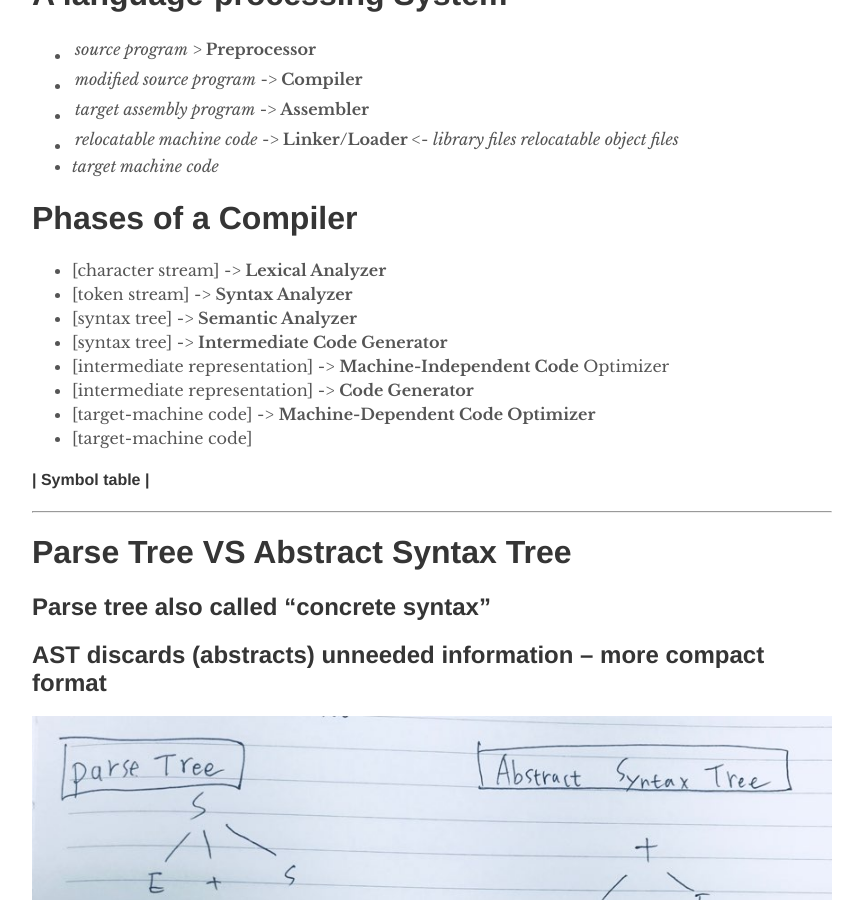
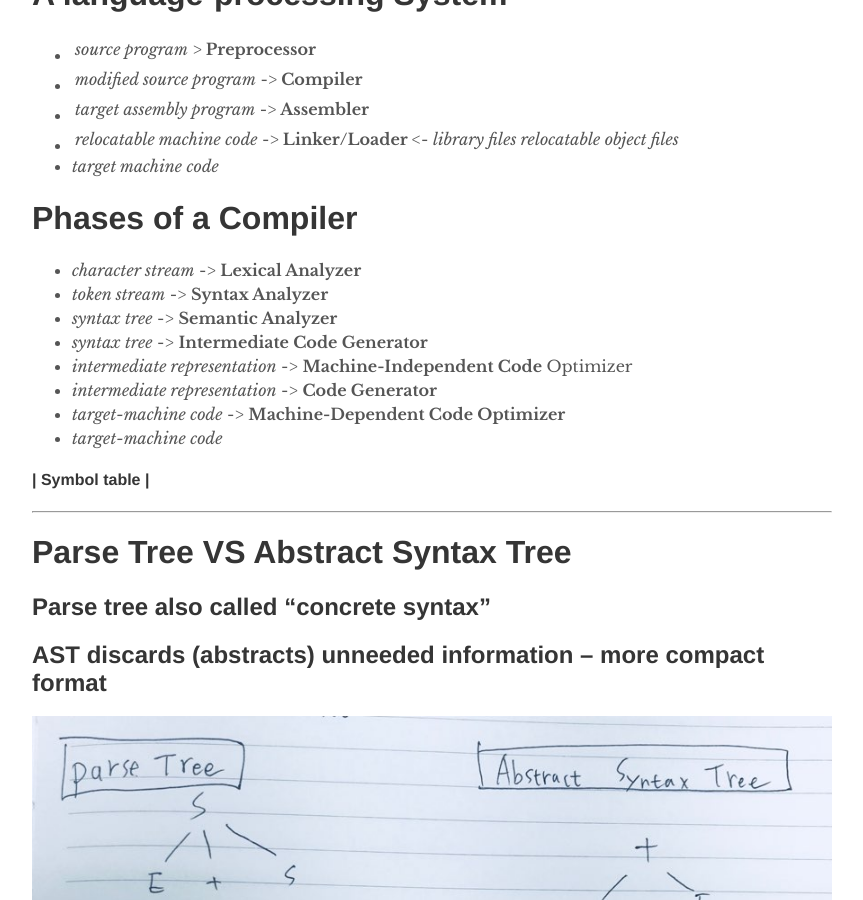
Before and after one commit to trilliwon/ABL, a Jekyll site: the page built from _posts/2017-12-15-compiler.md, in a window 1280 px wide and 900 px high, scrolled down 493 px. Shown: the whole window, without its empty margins (208-1071 px from the left). Built offline with Jekyll 4.4.1, drawn with Linux system fonts in a browser that asks for light colours; nearby versions of some CDN libraries.

Commit message:
Mon Jan 22 23:07:21 KST 2018

```diff
--- a/_posts/2017-12-15-compiler.md
+++ b/_posts/2017-12-15-compiler.md
@@ -17,14 +17,14 @@
   - _target machine code_
 
 # Phases of a Compiler
-  - [character stream] -> **Lexical Analyzer**
-  - [token stream] -> **Syntax Analyzer**
-  - [syntax tree] -> **Semantic Analyzer**
-  - [syntax tree] -> **Intermediate Code Generator**
-  - [intermediate representation] -> **Machine-Independent Code** Optimizer
-  - [intermediate representation] -> **Code Generator**
-  - [target-machine code] -> **Machine-Dependent Code Optimizer**
-  - [target-machine code]
+  - _character stream_ -> **Lexical Analyzer**
+  - _token stream_ -> **Syntax Analyzer**
+  - _syntax tree_ -> **Semantic Analyzer**
+  - _syntax tree_ -> **Intermediate Code Generator**
+  - _intermediate representation_ -> **Machine-Independent Code** Optimizer
+  - _intermediate representation_ -> **Code Generator**
+  - _target-machine code_ -> **Machine-Dependent Code Optimizer**
+  - _target-machine code_
 
 #### | Symbol table |
 
```
